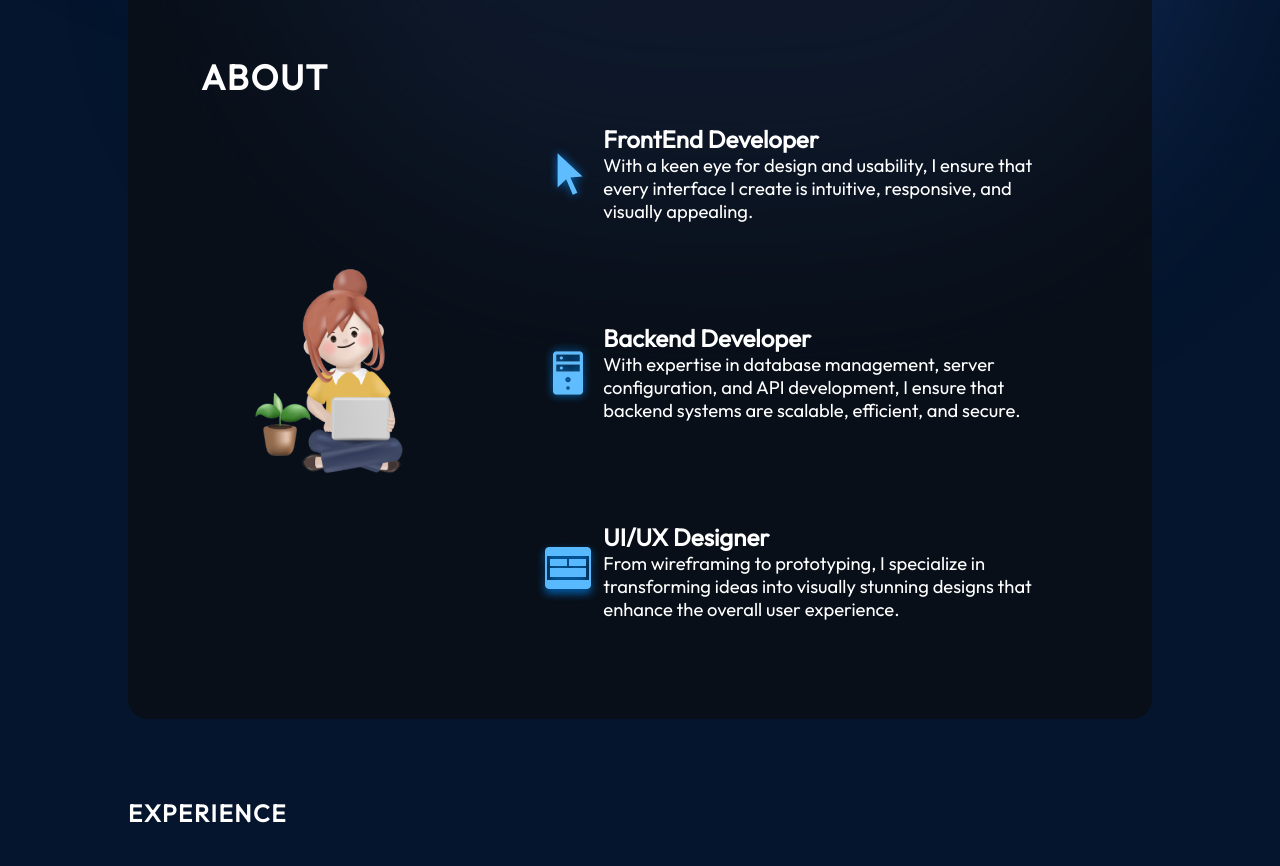
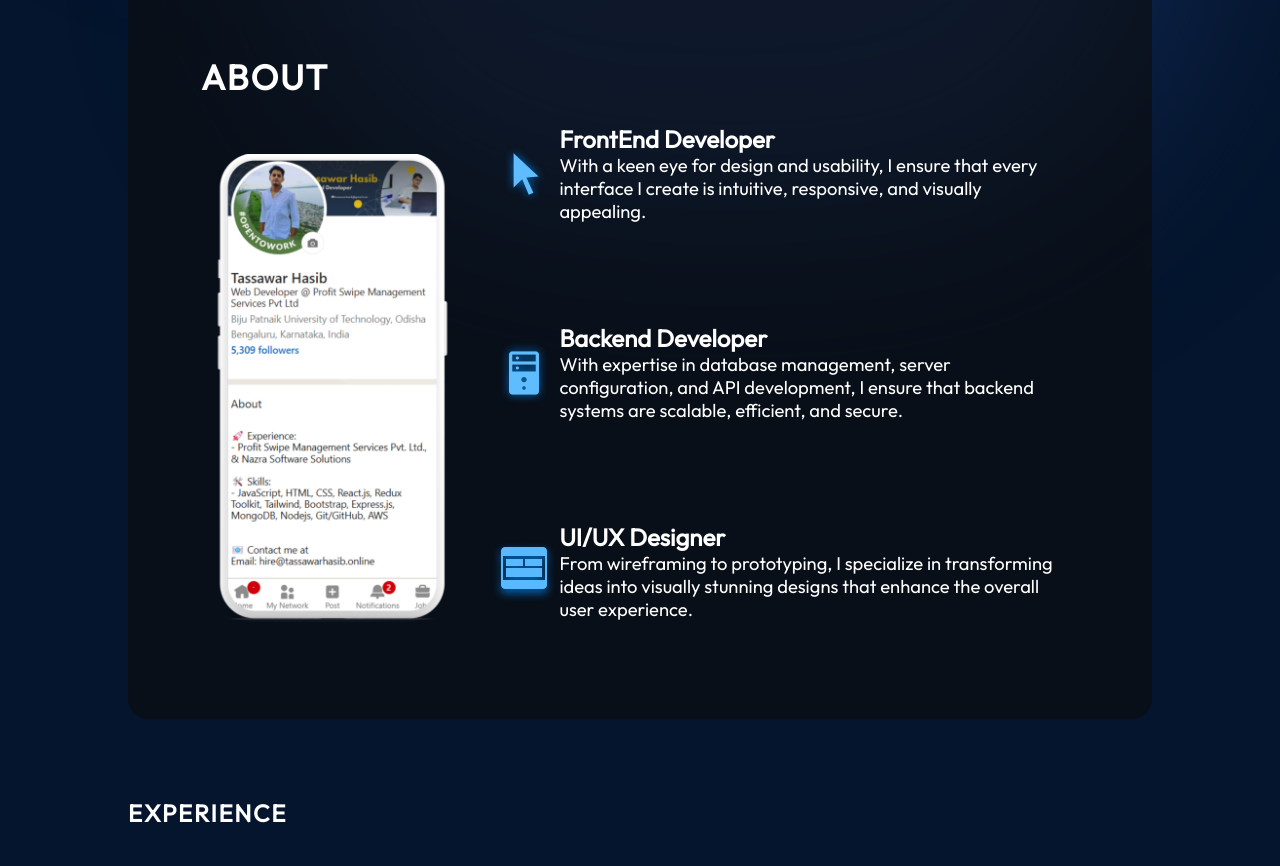
Before and after one commit to tassawarhasib/Portfolio, a React (Vite) app: page / in a window 1280 px wide. Shown: the part 946-1812 px from the top of the page. Built offline with nearby package versions, Linux system fonts and the light colour scheme.

Commit message:
About Section image updated and added Linkedin profile

```diff
--- a/src/components/About/About.jsx
+++ b/src/components/About/About.jsx
@@ -9,7 +9,7 @@ const About = () => {
 
             <div className={styles.content}>
                 <img
-                    src={getImageUrl("about/aboutImage.png")}
+                    src={getImageUrl("about/tassawarHasibLinkedin.png")}
                     className={styles.aboutimg}
                 />
 
--- a/src/components/About/About.module.css
+++ b/src/components/About/About.module.css
@@ -26,7 +26,8 @@
 }
 
 .aboutimg {
-  width: 35%;
+  width: 30%;
+  padding-top: 30px;
 }
 
 .aboutItems {
```
Also changed, not shown: assets/about/tassawarHasibLinkedin.png (added).
